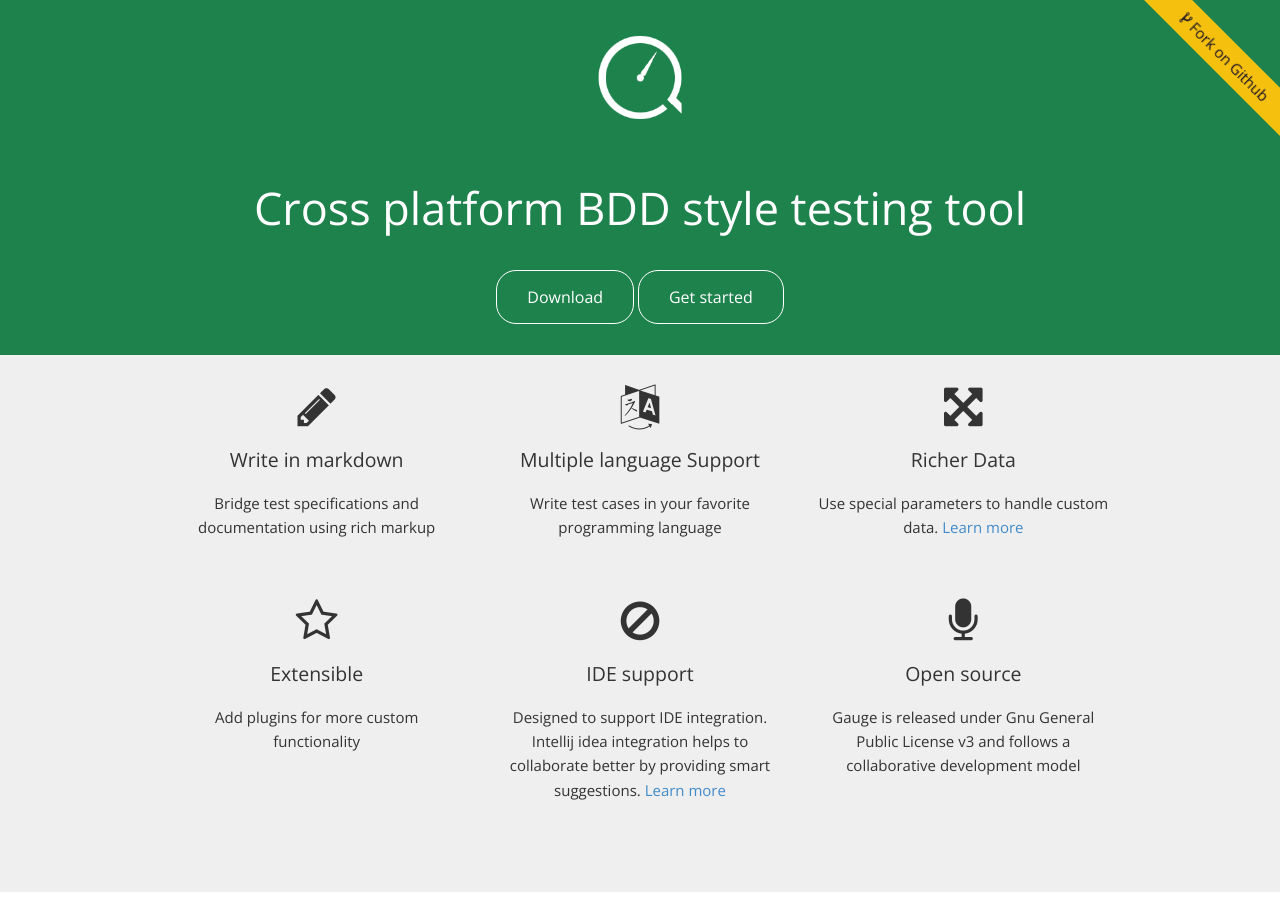
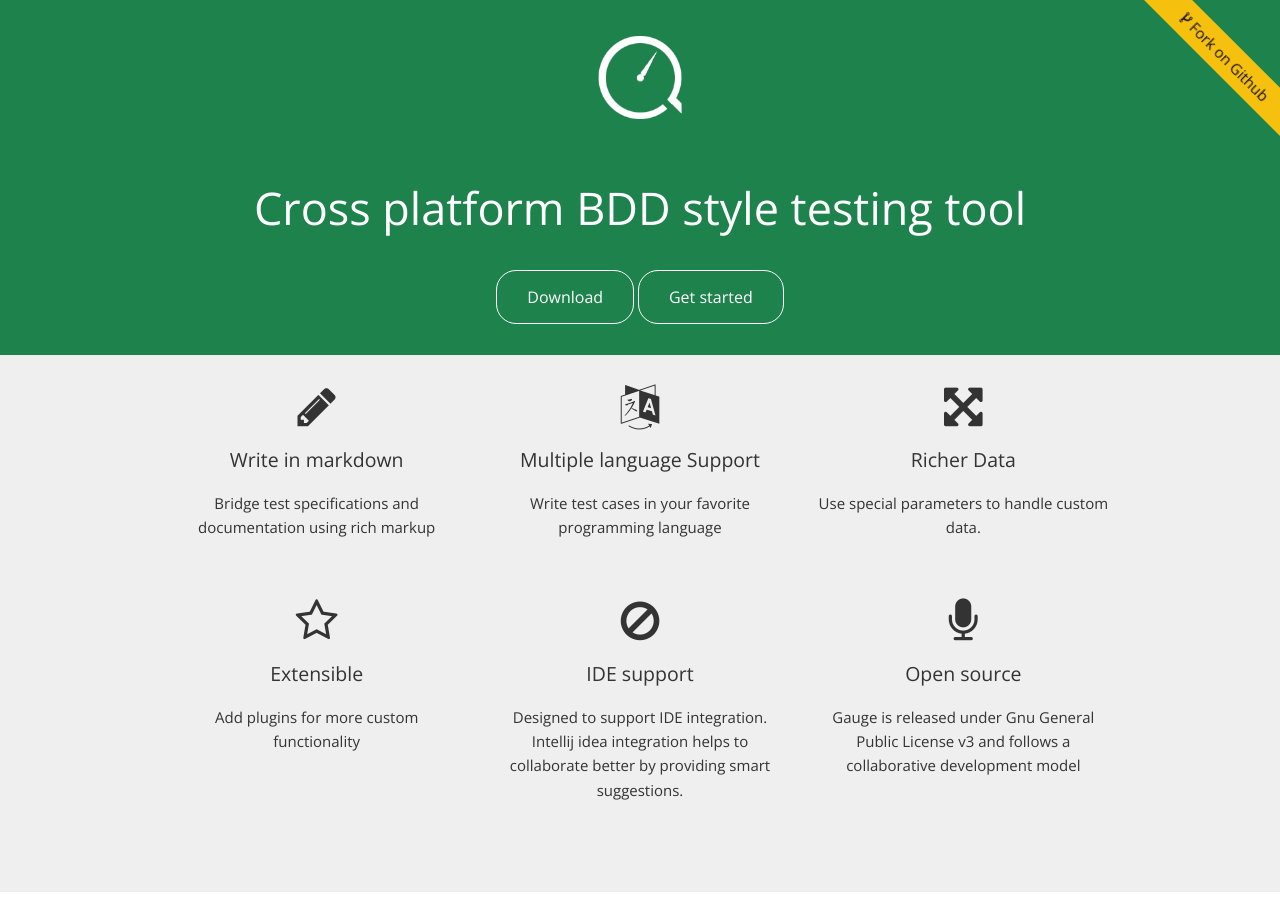
Before and after one commit to getgauge/getgauge.github.io, a Jekyll site: the page built from index.html, in a window 1280 px wide and 900 px high. Built offline with Jekyll 4.4.1, drawn with Linux system fonts in a browser that asks for light colours; Markdown is read by kramdown in place of the engine named in the settings.

Commit message:
Removing learn more

```diff
--- a/index.html
+++ b/index.html
@@ -26,7 +26,7 @@ title: Gauge
                 <div class="homepage-icon">
                     <i class="fa fa-arrows-alt fa-3x"></i>
                     <h5>Richer Data</h5>
-                    <p>Use special parameters to handle custom data. <a href="special-parameters.html">Learn more</a></p>
+                    <p>Use special parameters to handle custom data.</p>
                     <br/>
                 </div>
             </div>
@@ -42,7 +42,7 @@ title: Gauge
                 <div class="homepage-icon">
                     <i class="fa fa-ban fa-3x"></i>
                     <h5>IDE support</h5>
-                    <p>Designed to support IDE integration. Intellij idea integration helps to collaborate better by providing smart suggestions. <a href="special-parameters.html">Learn more</a></p>
+                    <p>Designed to support IDE integration. Intellij idea integration helps to collaborate better by providing smart suggestions.</p>
                     <br/>
                 </div>
             </div>
```
